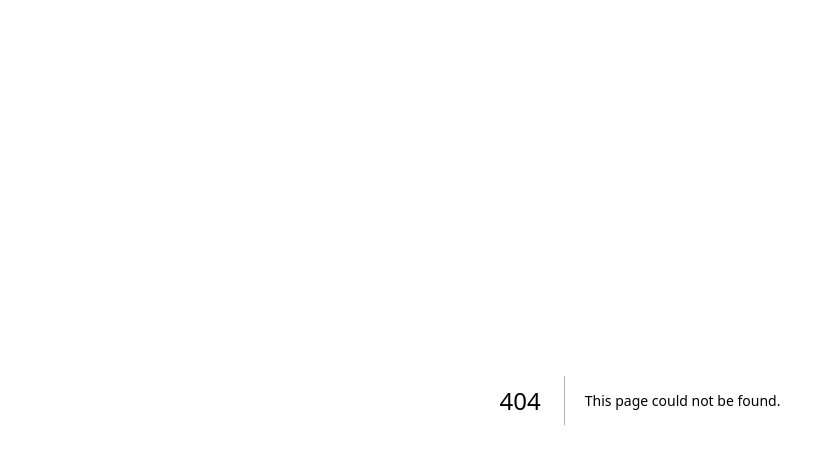
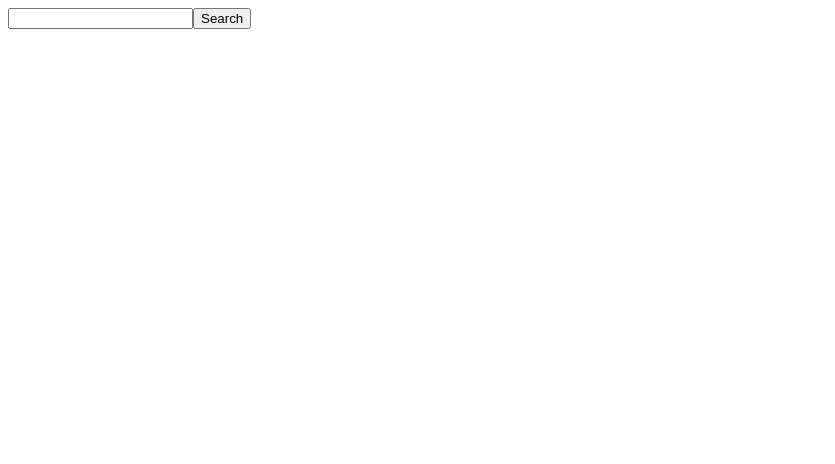
Before and after one commit to gauravshuklarwit/new-web-features, a Next.js app: page /form-component in a window 1280 px wide. Before the commit this address had no page. Shown: the top 464 px of the page, without its empty margins (0-835 px from the left). Built offline with nearby package versions, Linux system fonts and the light colour scheme.

Commit message:
Learn form component in Next.js

```diff
--- /dev/null
+++ b/src/app/form-component/page.tsx
@@ -0,0 +1,15 @@
+import Form from "next/form";
+
+export default function Page() {
+  function handleSubmit() {
+    alert("Form submitted");
+  }
+
+  return (
+    // <Form action="/search">
+    <Form action={handleSubmit}>
+      <input type="text" name="query" />
+      <button type="submit">Search</button>
+    </Form>
+  );
+}
--- a/src/app/page.tsx
+++ b/src/app/page.tsx
@@ -12,6 +12,9 @@
         <li>
           <Link href="/relative-colors">Relative Colors</Link>
         </li>
+        <li>
+          <Link href="/form-component">Form Component</Link>
+        </li>
       </ol>
     </div>
   );
```
Also changed, not shown: src/app/search/page.tsx (added, +7 -0 lines).
